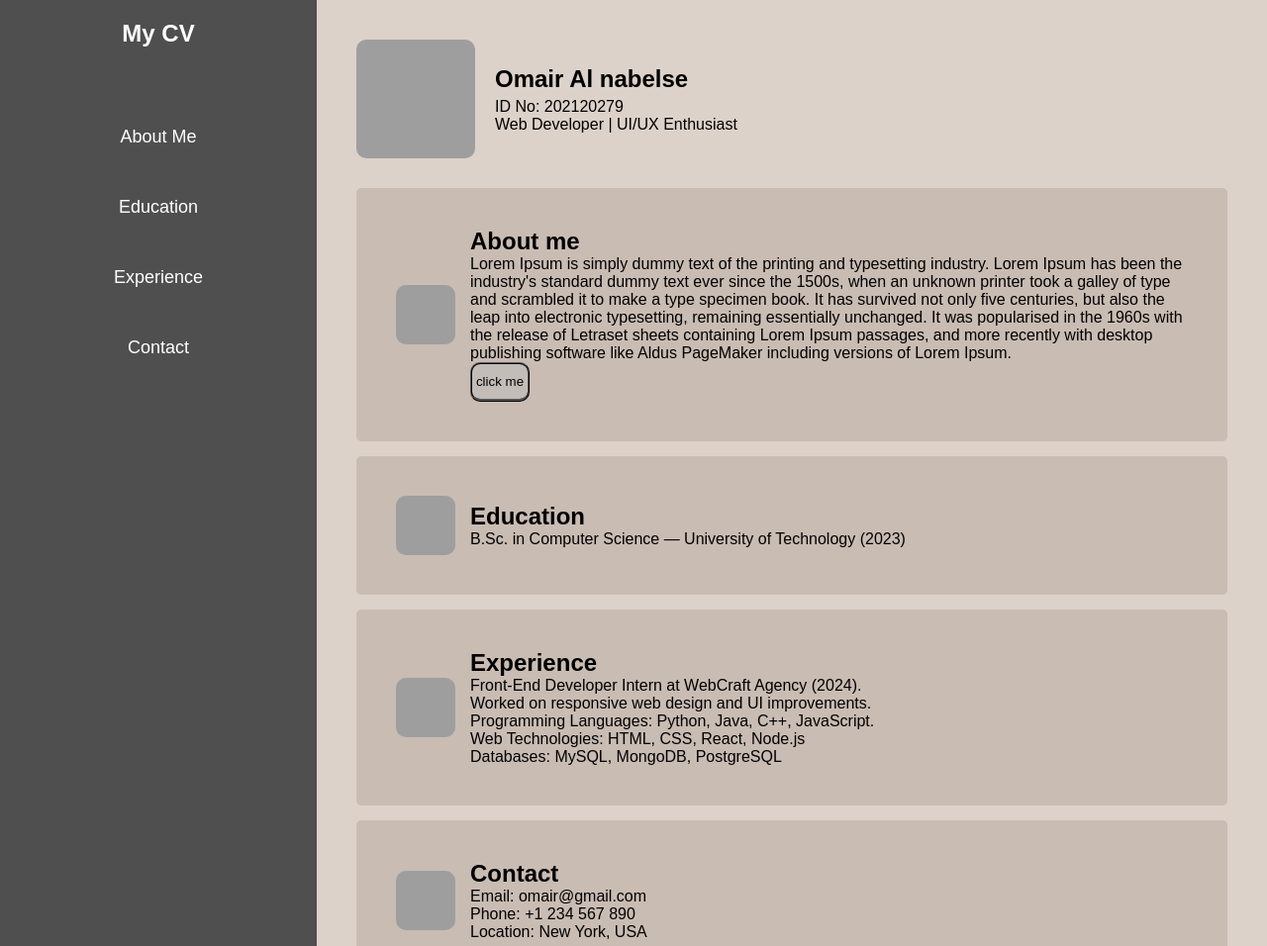
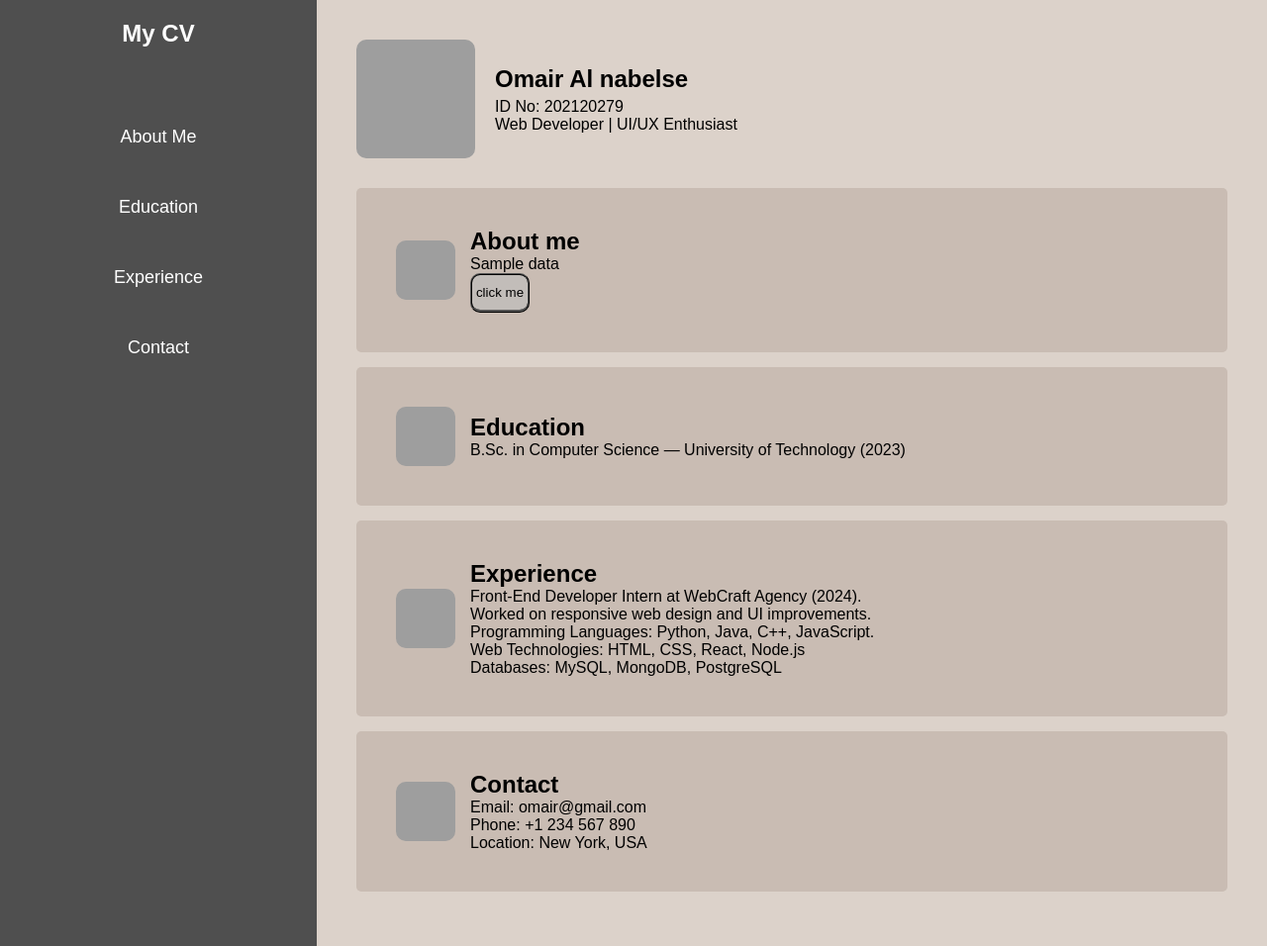
Before and after one commit to aboodhalabii/portfolio, a Flask app: template templates/index.html in a window 1280 px wide. Shown: the whole page at 99% size. Run offline with Flask 3, Linux system fonts and the light colour scheme; the template is opened without the code that fills it: most values are stand-ins (such as "Sample title", 1, 10 or a date in 2020); grey boxes are pictures that could not be loaded.

Commit message:
add buttn for generate about me text

```diff
--- a/app.py
+++ b/app.py
@@ -1,9 +1,22 @@
-from flask import Flask, render_template
+from flask import Flask, render_template, request, url_for, redirect
 app = Flask (__name__)
 
 @app.route("/")
 def index():
-    return render_template('index.html')
+    data = request.args.get("data")
+    return render_template('index.html', data=data)
+
+
+@app.route('/generate', methods=["POST"])
+def generate():
+    if request.method == "POST":
+        first_name = request.form["first_name"]
+        last_name = request.form["last_name"]
+        job_title = request.form["job_title"]
+
+        response = f"{first_name} {last_name} {job_title}"
+    return redirect(url_for("index", data=response))
+
 
 if __name__ == '__main__':
     app.run(debug=True)
--- a/templates/index.html
+++ b/templates/index.html
@@ -36,8 +36,19 @@
                 <img src="https://static.vecteezy.com/system/resources/thumbnails/038/561/258/small/speaking-icons-comments-icons-person-icons-speaking-icons-symbols-and-premium-quality-graphic-design-elements-modern-signs-linear-pictograms-objects-filled-symbols-art-vector.jpg" alt="About me" class="icon">
                 <div>
                     <h2>About me</h2>
+                    {% if data %}
+                        <p>{{data}}</p>
+                    {%else%}
                     <p>Lorem Ipsum is simply dummy text of the printing and typesetting industry. Lorem Ipsum has been the industry's standard dummy text ever since the 1500s, when an unknown printer took a galley of type and scrambled it to make a type specimen book. It has survived not only five centuries, but also the leap into electronic typesetting, remaining essentially unchanged. It was popularised in the 1960s with the release of Letraset sheets containing Lorem Ipsum passages, and more recently with desktop publishing software like Aldus PageMaker including versions of Lorem Ipsum.</p>
-                    <button class = button> click me</button>
+
+                    {%endif%}
+                    <form action="/generate" method="POST">
+                        <input type="hidden" name="first_name" value="Abdullah">
+                        <input type="hidden" name="last_name" value="Abdullah">
+                        <input type="hidden" name="job_title" value="Backend">
+                        <button> click me</button>
+                    </form>
+
                 </div>
             </section>
 
```
